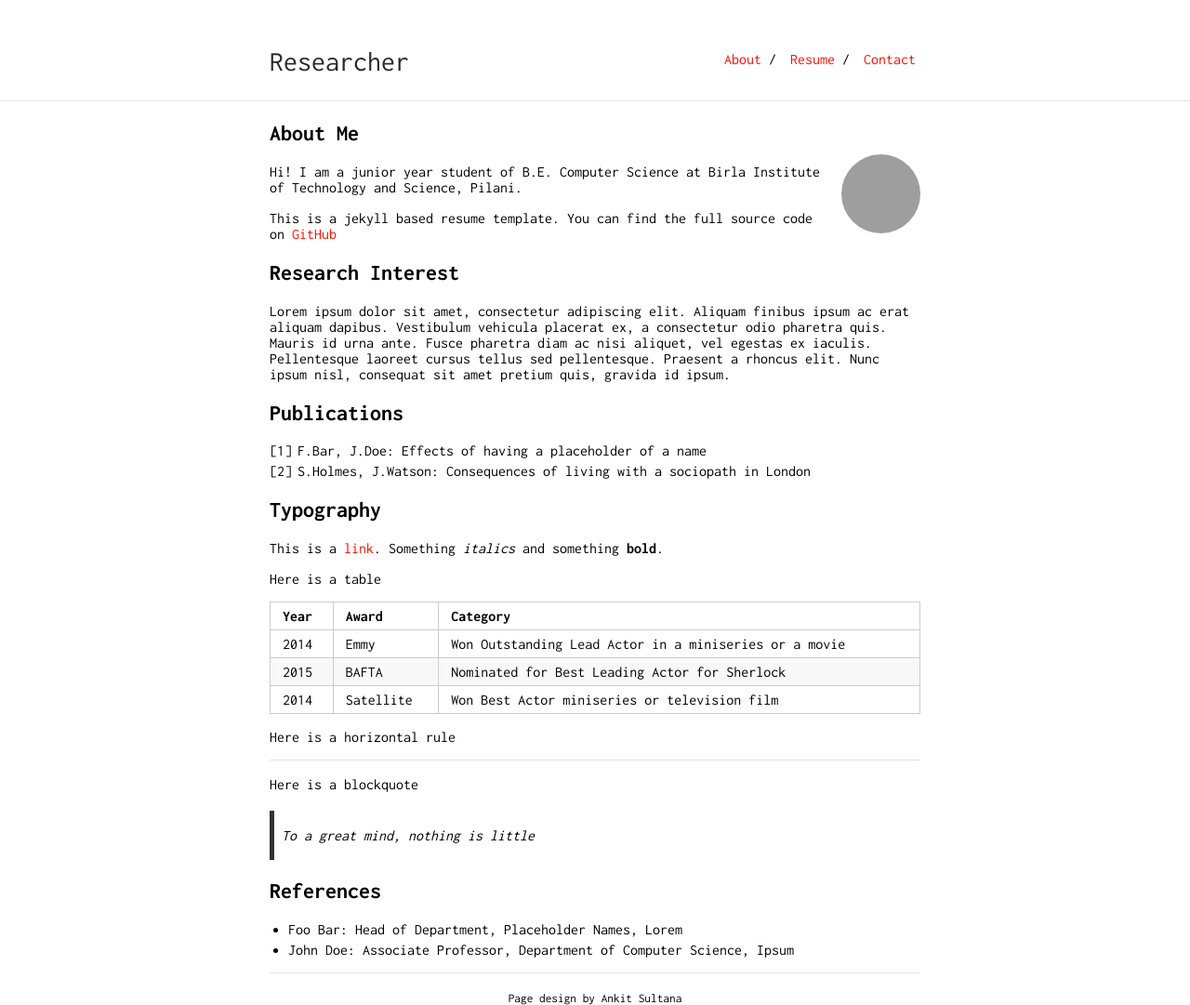
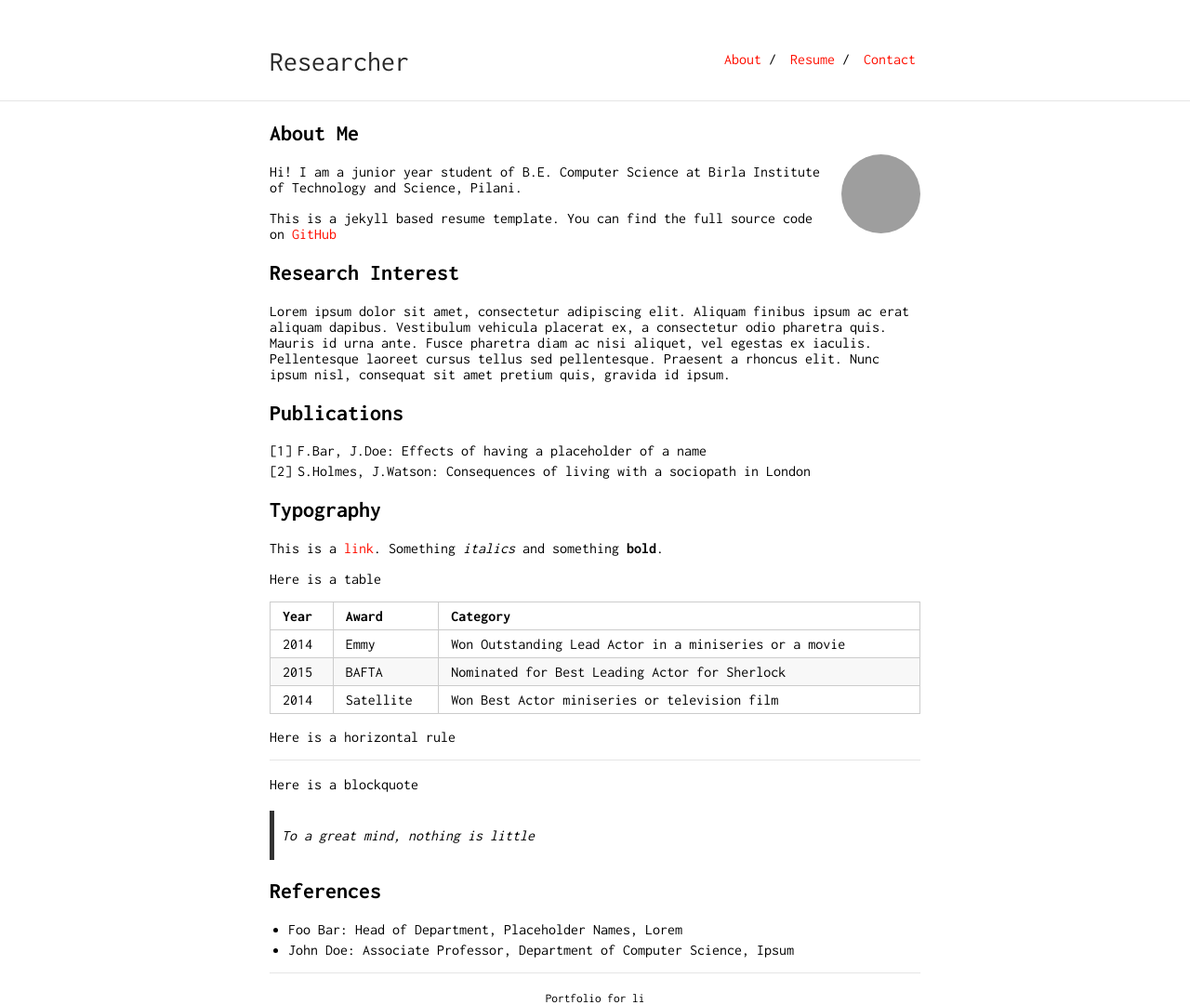
Before and after one commit to lib-rxi/portfolio, a Jekyll site: the page built from index.md, in a window 1280 px wide. Shown: the whole page at 93% size. Built offline with Jekyll 4.4.1, drawn with Linux system fonts in a browser that asks for light colours; our own code applies the rules of GitHub Pages for plain Markdown files; grey boxes are pictures that could not be loaded.

Commit message:
Update _config.yml

```diff
--- a/_config.yml
+++ b/_config.yml
@@ -1,5 +1,5 @@
 title: Researcher
-url: "https://ankitsultana.com"
+url: "https://google.com"
 baseurl: "/researcher"
 remote_theme: ankitsultana/researcher
 
@@ -9,8 +9,8 @@ markdown: kramdown
 tracking_id: #
 
 footer: yes
-footer_url: "https://github.com/ankitsultana"
-footer_text: "Page design by Ankit Sultana"
+footer_url: "https://github.com/google"
+footer_text: "Portfolio for li"
 
 sass:
     style: compressed
```
